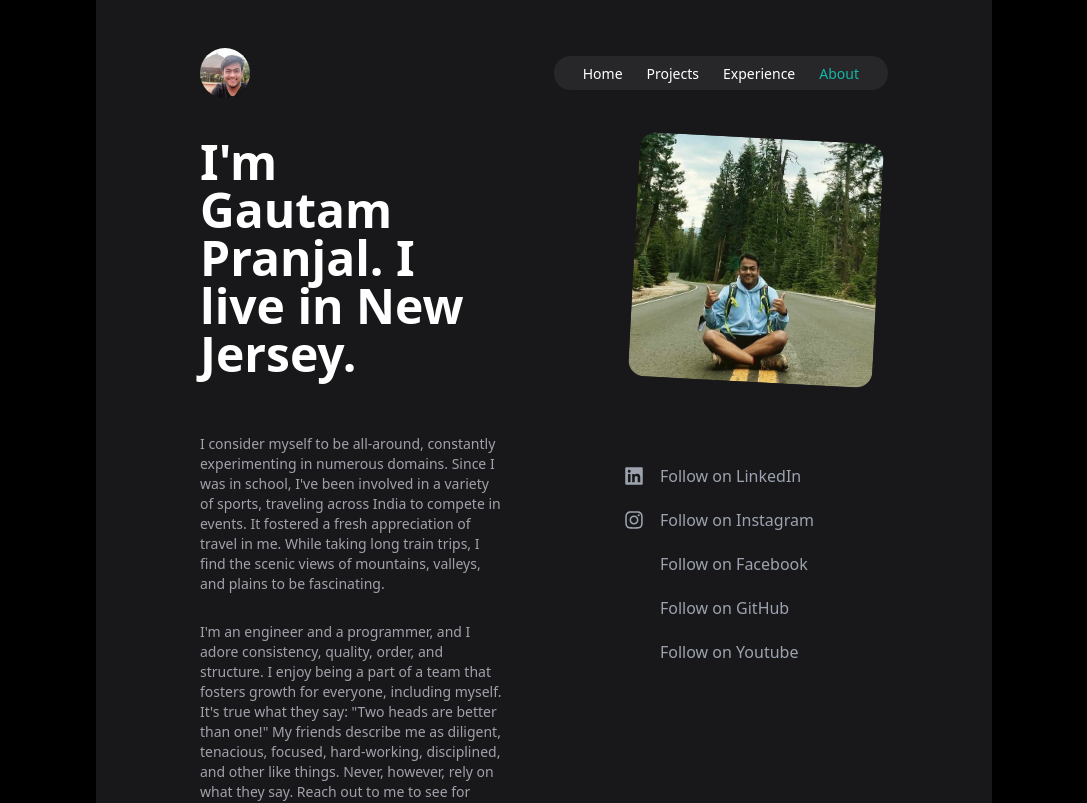
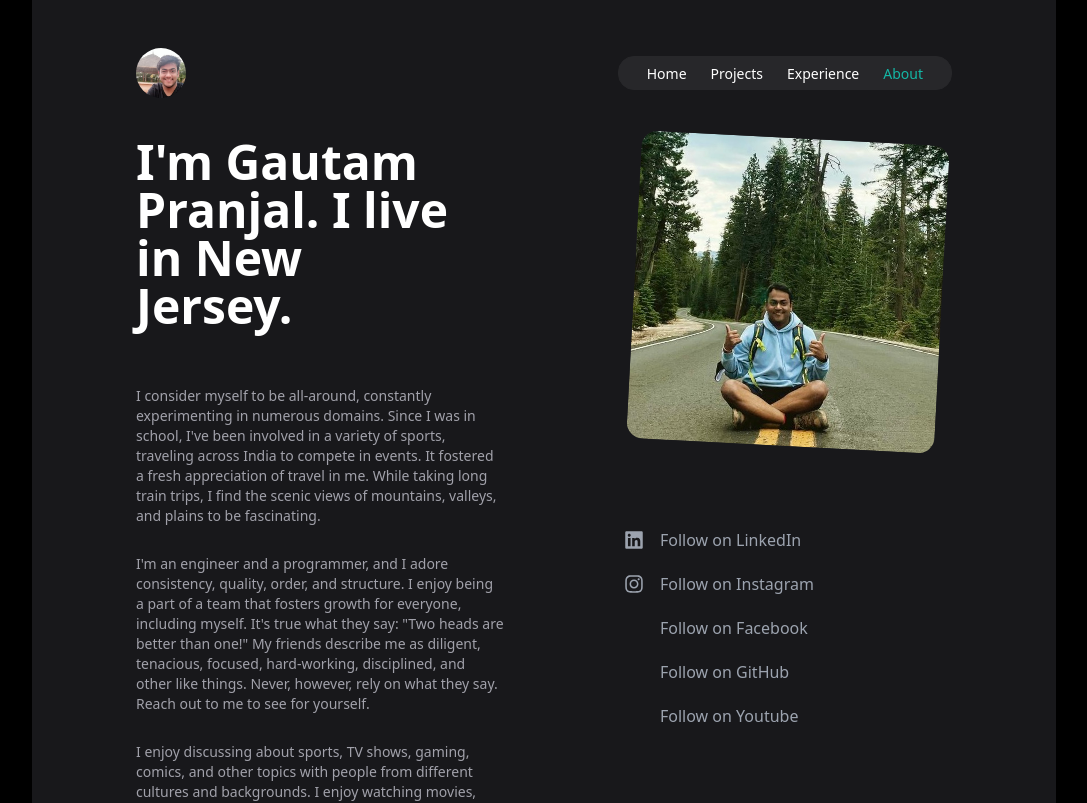
Before and after one commit to gautam17pranjal/personal-website, a Next.js app: page /about in a window 1280 px wide. Shown: the top 803 px of the page, without its empty margins (96-1183 px from the left). Built offline with nearby package versions, Linux system fonts and the light colour scheme; some icons are missing.

Commit message:
-layout fix

```diff
--- a/module/core/components/layout/PageLayout.tsx
+++ b/module/core/components/layout/PageLayout.tsx
@@ -10,7 +10,7 @@ export type PageLayoutPageProps = {
 const PageLayout = ({ children, pageProps } : { children: React.ReactNode, pageProps: PageLayoutPageProps }) => {
     return (
         <main className="flex-1 h-full flex-grow 5xl:py-6 bg-black">
-            <div className="h-full mx-auto sm:px-6 md:max-w-screen-md lg:max-w-screen-lg xl:max-w-[70%] 4xl:max-w-screen-xl py-4 bg-zinc-900 text-gray-400">
+            <div className="h-full mx-auto sm:px-6 md:max-w-screen-md lg:max-w-screen-lg xl:max-w-[80%] 4xl:max-w-screen-xl py-4 bg-zinc-900 text-gray-400">
                 <div className="mx-5 md:mx-7 lg:mx-20 pt-8">
                     <PageHeader pageProps={pageProps}/>
                     <div className="my-5">
```
